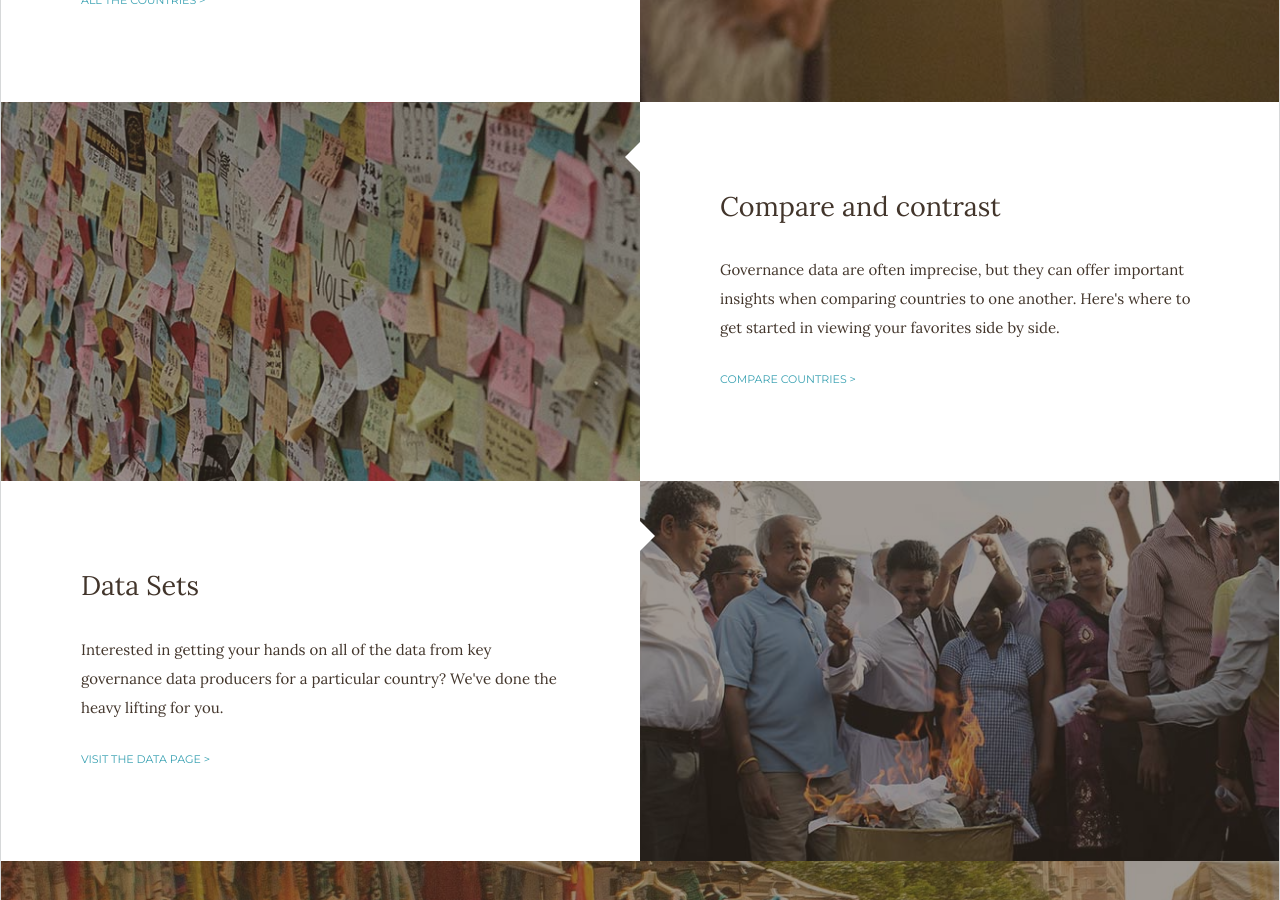
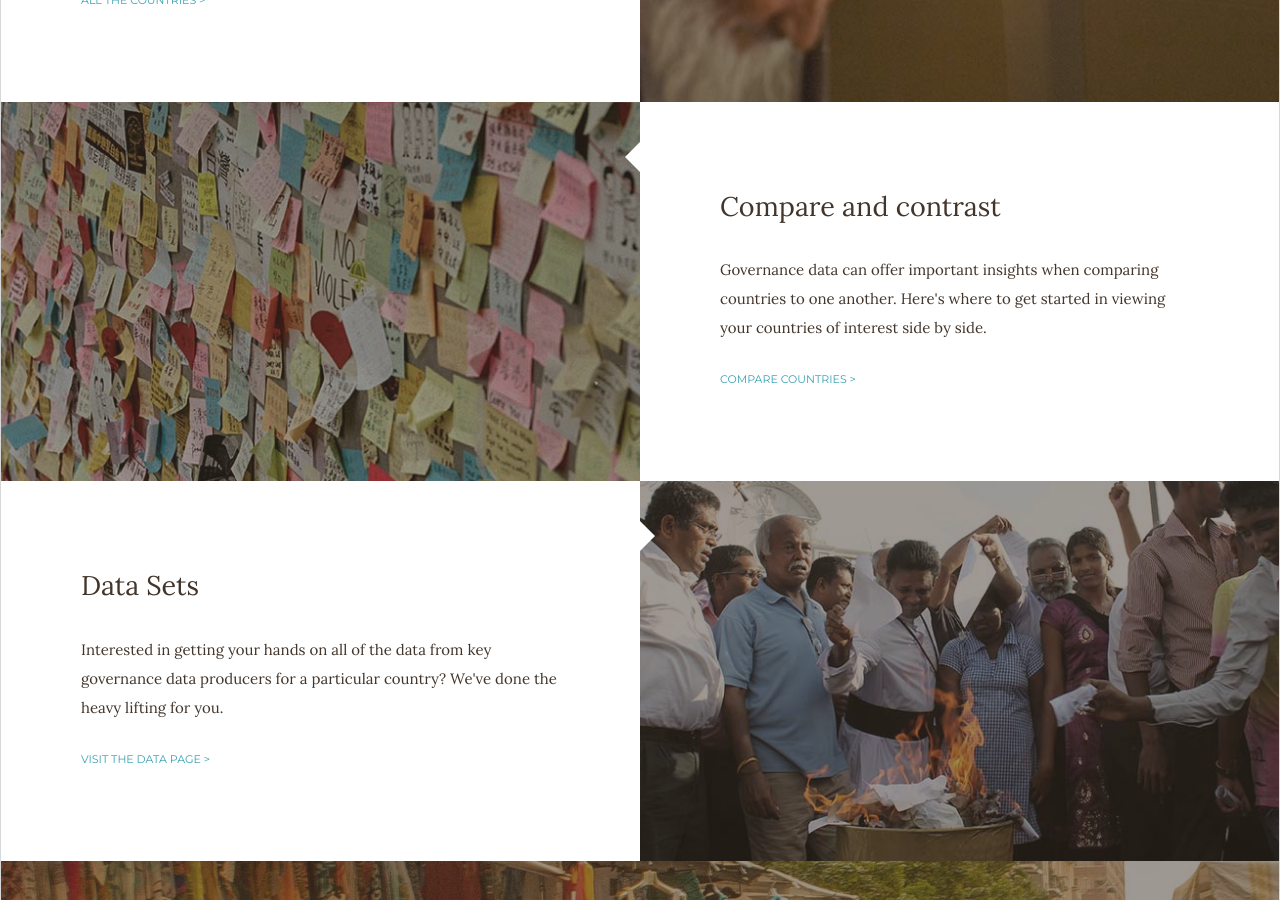
Before and after one commit to GovernanceDataAlliance/GDA-Dashboard, a Jekyll site: the page built from index.md, in a window 1280 px wide and 900 px high, scrolled down 1302 px. Built offline with Jekyll 4.4.1, drawn with Linux system fonts in a browser that asks for light colours.

Commit message:
Updated index.md

```diff
--- a/index.md
+++ b/index.md
@@ -10,7 +10,7 @@ search_intro: Search here for some of the best governance data we know of
 "module-2-title": Data Sets
 "module-2-content": "Interested in getting your hands on all of the data from key governance data producers? We've done the heavy lifting for you."
 "module-3-title": Compare and contrast
-"module-3-content": "Governance data are often imprecise, but they can offer important insights when comparing countries to one another. Here's where to get started in viewing your favorites side by side."
+"module-3-content": "Governance data can offer important insights when comparing countries to one another. Here's where to get started in viewing your countries of interest side by side."
 "module-3-link-text": compare countries
 "module-3-link-url": compare
 "module-3-image": "distribuidoresMul-03"
```
